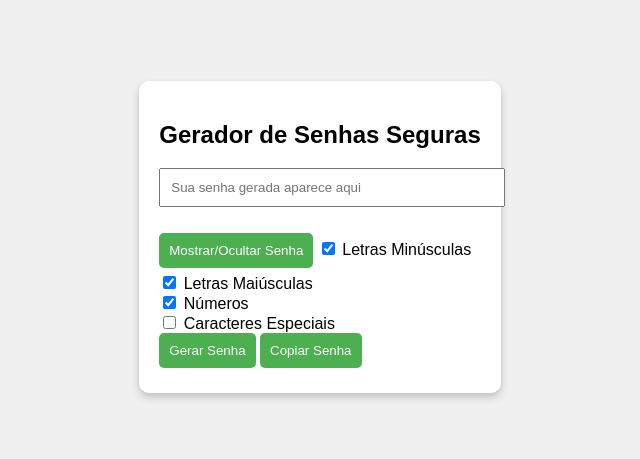
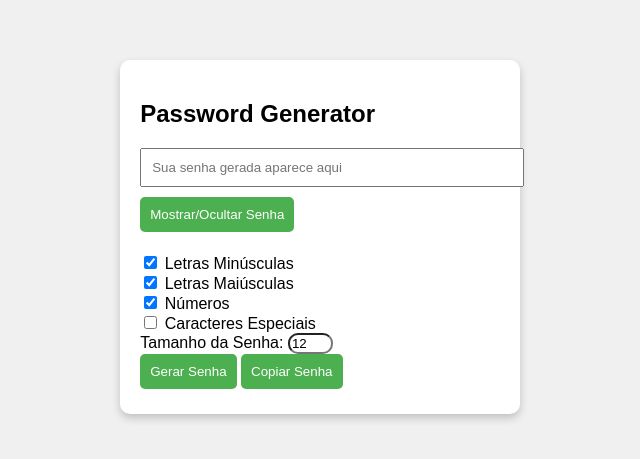
Before and after one commit to Lucasmassaroto1/Password-Generator, a plain HTML site: page index.html in a window 1280 px wide. Shown: the part 171-630 px from the top of the page, without its empty margins (320-960 px from the left). Drawn offline with Linux system fonts and the light colour scheme.

Commit message:
terceira tentativa

```diff
--- a/index.html
+++ b/index.html
@@ -5,15 +5,15 @@
     <meta name="viewport" content="width=device-width, initial-scale=1.0">
     <link rel="stylesheet" href="style.css">
     <script src="script.js" defer></script>
-    <title>Password generator</title>
+    <title>Password Generator</title>
 </head>
 <body>
 <main>
     <div class="container">
-        <h2>Gerador de Senhas Seguras</h2>
+        <h2>Password Generator</h2>
         <input type="password" id="password" placeholder="Sua senha gerada aparece aqui" readonly>
+        <button onclick="togglePasswordVisibility()">Mostrar/Ocultar Senha</button><br>
         <p class="password-strength" id="passwordStrength"></p>
-        <button onclick="togglePasswordVisibility()">Mostrar/Ocultar Senha</button>
         <label>
             <input type="checkbox" id="includeLowercase" checked> Letras Minúsculas
         </label><br>
@@ -26,6 +26,8 @@
         <label>
             <input type="checkbox" id="includeSymbols"> Caracteres Especiais
         </label><br>
+        <label for="passwordLength">Tamanho da Senha:</label>
+        <input type="number" id="passwordLength" style="width: 5ch; border-radius: 10px;" value="12" min="4" max="20"><br>
         <button onclick="generatePassword()">Gerar Senha</button>
         <button onclick="copyPassword()">Copiar Senha</button>
     </div>
```
